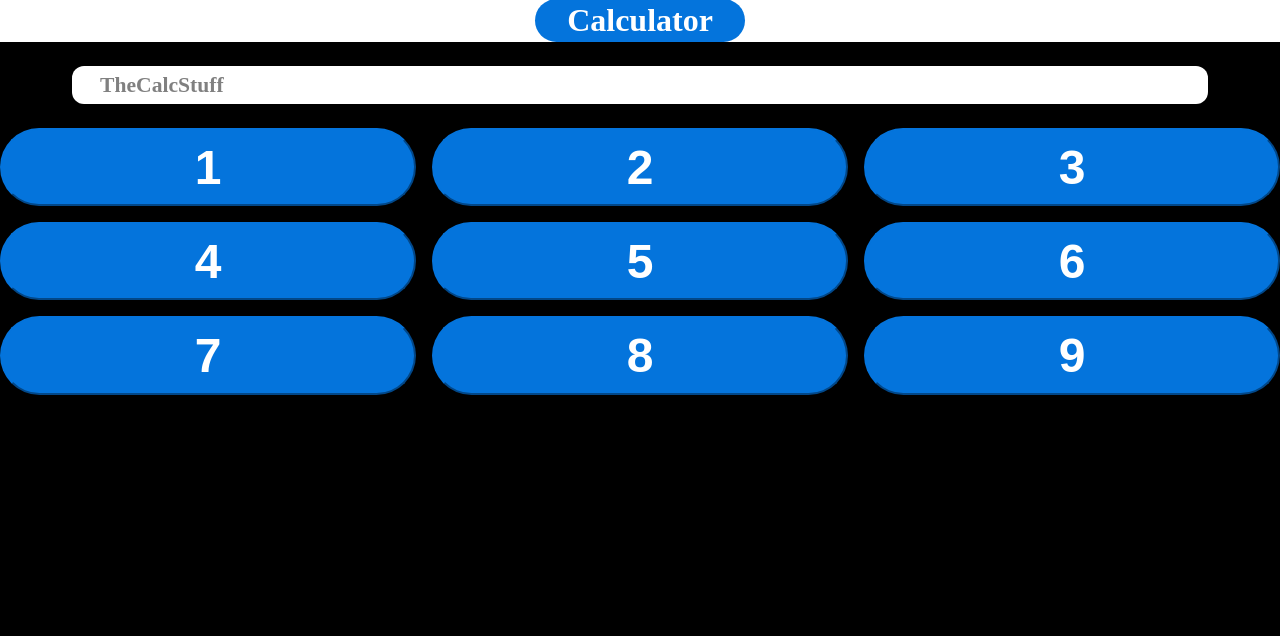
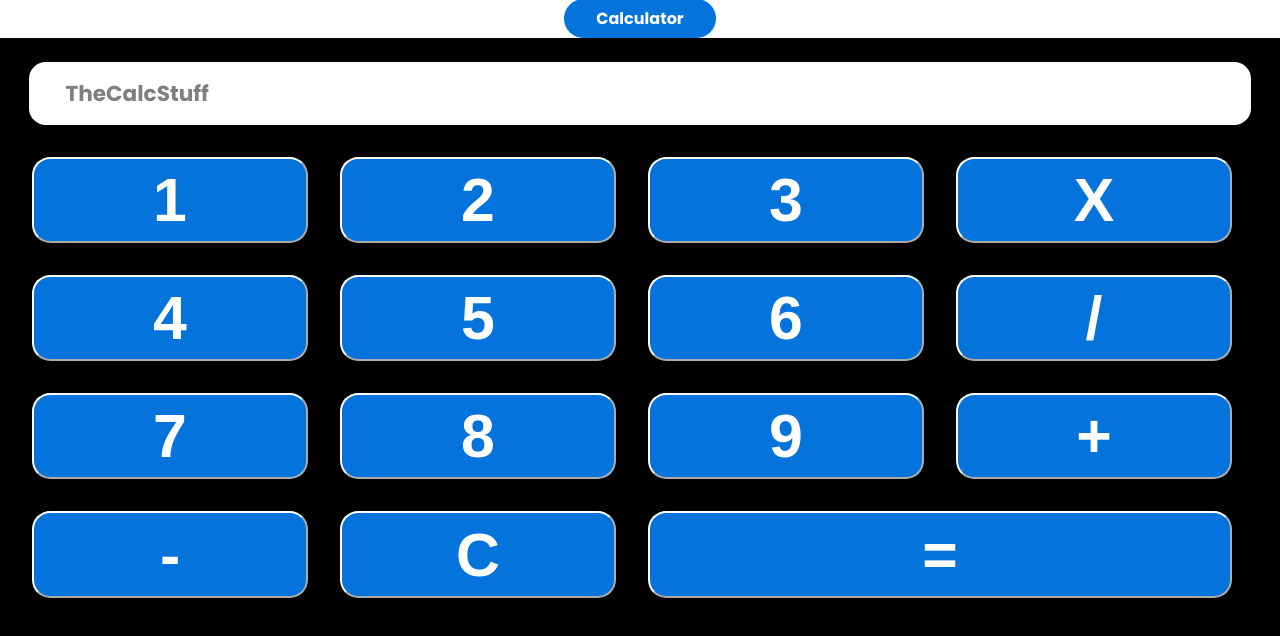
Before and after one commit to abimek/calulcator-app, a website: page index.html in a window 1280 px wide. Drawn offline with Linux system fonts and the light colour scheme.

Commit message:
Finished up the html

```diff
--- a/css/main.scss
+++ b/css/main.scss
@@ -1,18 +1,21 @@
+@import url('https://fonts.googleapis.com/css2?family=Poppins:ital,wght@0,700;1,400&display=swap');
+
 body {
     background: black;
     margin: 0;
     vertical-align: bottom;
+    font-family: 'Poppins';
 }
 
 .navbar {
     background-color: white;
-    padding: .16em;
+    padding: .4em;
     .container{
         text-align: center;
         .logo{
             font-weight: bold;
-            padding: .1em 1em;
-            font-size: 2em;
+            padding: .5em 2em;
+            font-size: 1em;
             background-color: #0474DC;
             text-align: center;
             color: white;
@@ -23,34 +26,43 @@ body {
 
 button {
     background-color: #0474DC;
-    padding: .2em .2em;
+    padding: .1em .1em;
     color: white;
     text-align: center;
     font-weight: bold;
-    border-radius: 2em;
-    border-color: #0474DC;
-    font-size: 3em;
+    border-radius: .3em;
+    border-color: white;
+    font-size: 3.8em;
 }
 .mainsection {
     background-color: rgb(0, 0, 0);
     .WhiteBar {
         text-align: left;
         background: white;
-        margin: 1em 3em;
-        border-radius: .5em;
+        margin: 1em 1.2em;
+        border-radius: .7em;
         .calcText {
             font-size: .9em;
             color: grey;
             margin: 1em;
-            padding: .3em;
+            padding: .7em;
         }
     }
     .numbers {
+        margin-left: 2em;
+        margin-top: 2em;
+        margin-bottom: 4em;
+        margin-right: 3em;
         color: white;
         display: grid;
-        grid-template-columns: 1fr 1fr 1fr;
+        grid-template-columns: 1fr 1fr 1fr 1fr;
         grid-template-rows: 1fr 1fr 1fr;
-        grid-row-gap: 1em;
-        grid-column-gap: 1em;
+        grid-row-gap: 2em;
+        grid-column-gap: 2em;
+        .equals {
+            grid-column-start: 3;
+            grid-column-end: 5;
+        }
+
     }
 }
--- a/index.html
+++ b/index.html
@@ -23,24 +23,20 @@
             <button type="button" value="1">1</button>
             <button type="button" value="1">2</button>
             <button type="button" value="1">3</button>
+            <button type="button" value="1">X</button>
             <button type="button" value="1">4</button>
             <button type="button" value="1">5</button>
             <button type="button" value="1">6</button>
+            <button type="button" value="1">/</button>
             <button type="button" value="1">7</button>
             <button type="button" value="1">8</button>
             <button type="button" value="1">9</button>
+            <button type="button" value="1">+</button>
+            <button type="button" value="1">-</button>
+            <button type="button" value="1">C</button>
+            <button class = "equals" type="button" value="1">=</button>
         </div>
         <div class="operators">
-            <ul class="ops">
-                <li class="X">X</li>
-                <li class="/">÷</li>
-                <li class="+">+</li>
-                <li class="-">-</li>
-            </ul>
-        </div>
-        <div class="systemoperators">
-            <h1 class="clear">C</h1>
-            <h1 class="compute">=</h1>
         </div>
     </section>
 </body>
```
Also changed, not shown: css/main.css, 1 other file.
